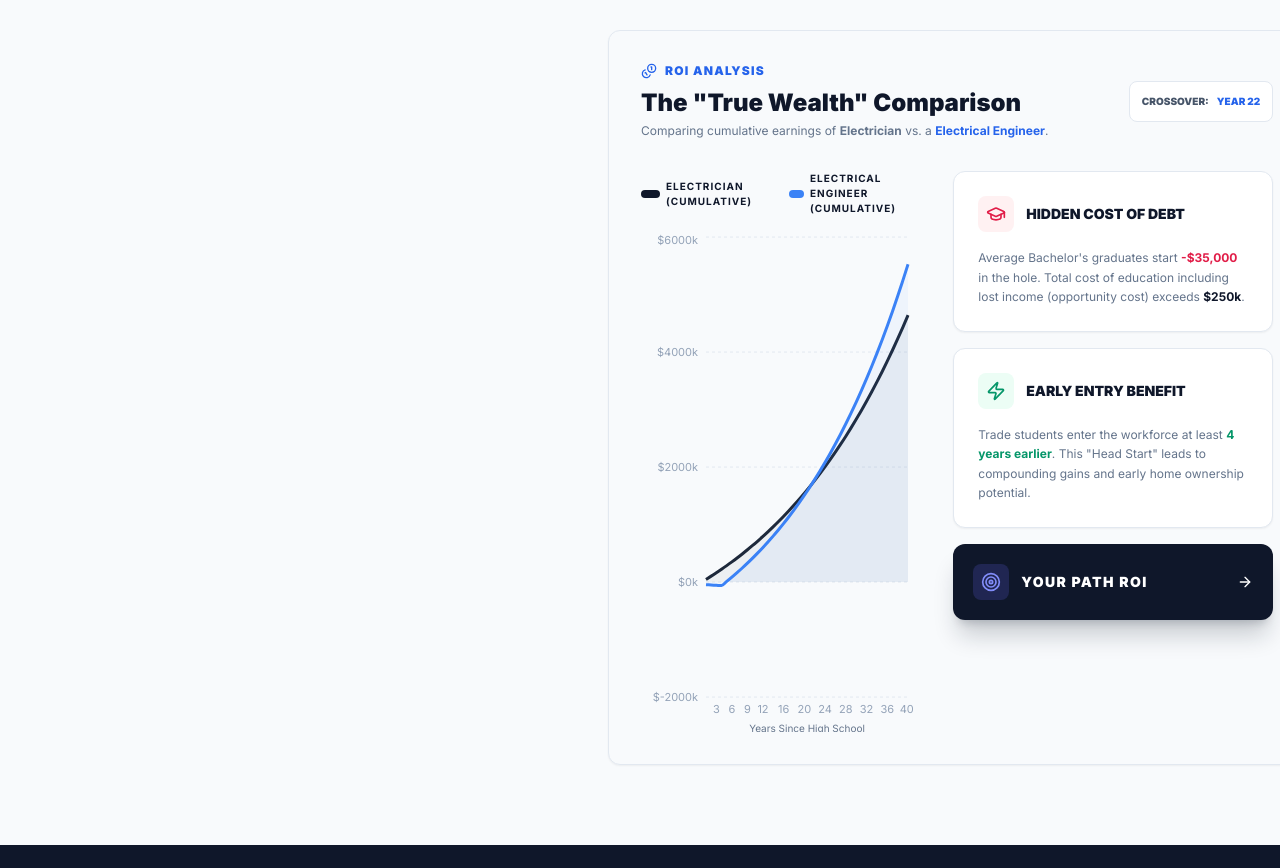
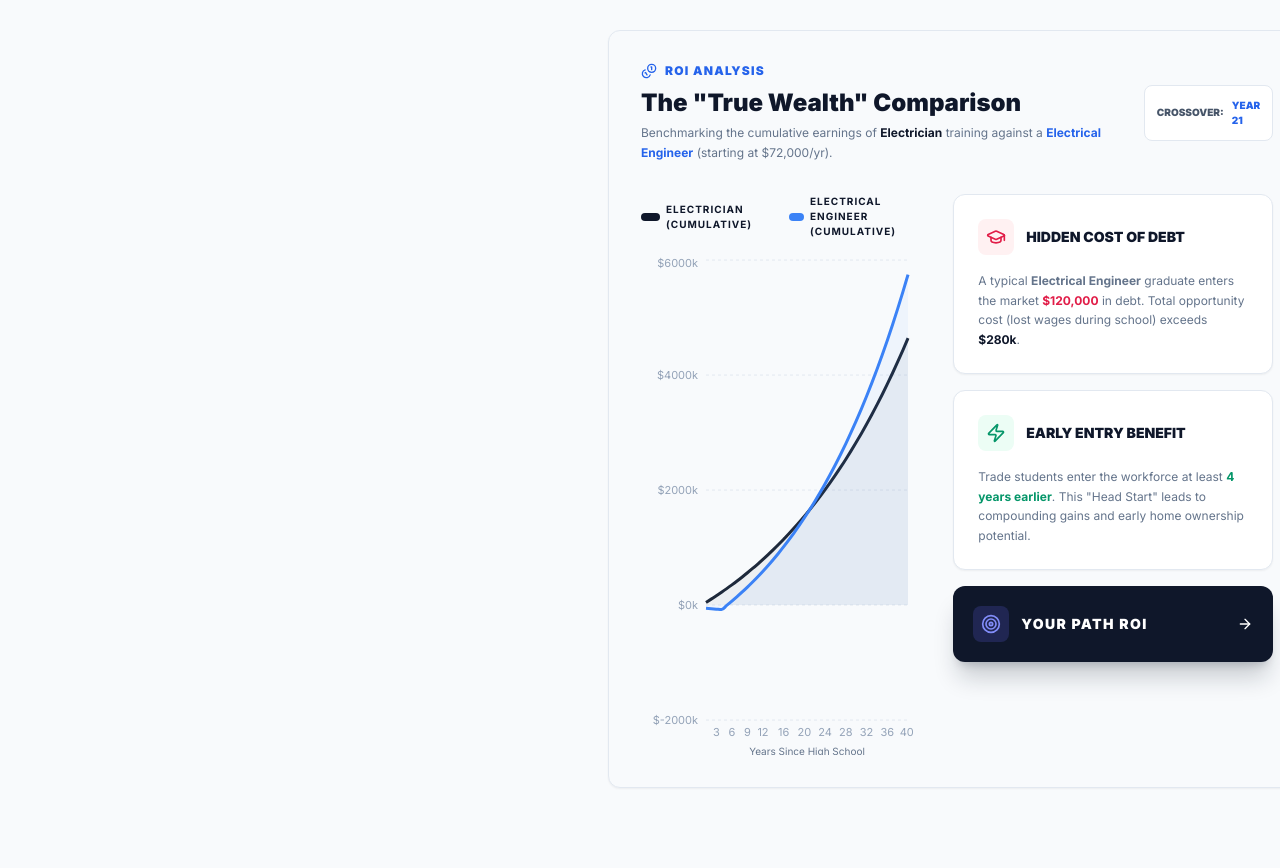
Before and after one commit to celinedc/tradepath, a React (Vite) app: page /pay in a window 1280 px wide. Shown: the part 1008-1876 px from the top of the page. Before the commit the page ends 1853 px from the top, so only its background shows below. Built offline with nearby package versions, Linux system fonts and the light colour scheme.

Commit message:
Enhance True Wealth comparison with dynamic, trade-specific academic benchmarks and ROI forecasts

```diff
--- a/src/pages/Pay.jsx
+++ b/src/pages/Pay.jsx
@@ -88,7 +88,7 @@ export default function PayPage() {
     };
   });
 
-  // Comparison Logic (20-year projection)
+  // Comparison Logic (40-year projection)
   const comparisonData = useMemo(() => {
     const data = [];
 
@@ -98,34 +98,76 @@ export default function PayPage() {
     const tradeDebt = 10000;
     const tradeGrowth = 0.035;
 
-    // 4-Year Degree Params (Dynamic from comparableJob with robust fallback)
-    const comparableJob = tradeData.comparableJob || {
-      name: 'Degree Path',
-      startingSalary: 58000,
-      avgCost: '$120,000'
+    // Academic Comparison Dictionary (Standard BLS data mapped to sectors/trades)
+    const COMPARABLE_MAPPING = {
+      // Sector defaults
+      'Construction': { name: 'Civil Engineer', salary: 76500, cost: 125000 },
+      'Aviation & Aerospace': { name: 'Aerospace Engineer', salary: 88400, cost: 145000 },
+      'Energy & Utilities': { name: 'Electrical Engineer', salary: 78200, cost: 130000 },
+      'Environment': { name: 'Environmental Engineer', salary: 74500, cost: 115000 },
+      'Healthcare & Medical': { name: 'Registered Nurse (BSN)', salary: 81000, cost: 105000 },
+      'Industrial & Manufacturing': { name: 'Mechanical Engineer', salary: 73800, cost: 120000 },
+      'Service': { name: 'Hospitality Management', salary: 58400, cost: 95000 },
+      'Transportation': { name: 'Logistics Manager', salary: 67200, cost: 110000 },
+
+      // Specific Trades (High ROI overrides)
+      'electrician': { name: 'Electrical Engineer', salary: 78200, cost: 130000 },
+      'hvac': { name: 'Mechanical Engineer', salary: 73800, cost: 125000 },
+      'welder': { name: 'Materials Engineer', salary: 72000, cost: 120000 },
+      'chef': { name: 'Culinary Arts Degree', salary: 61000, cost: 110000 },
+      'plumber': { name: 'Mechanical Engineer', salary: 73800, cost: 125000 },
+      'machinist': { name: 'Industrial Engineer', salary: 75200, cost: 125000 },
+      'it-specialist': { name: 'Computer Science Degree', salary: 88500, cost: 130000 },
+      'dental-assistant': { name: 'Dental Student (DDS)', salary: 145000, cost: 400000 },
+      'truck-driver': { name: 'Logistics Manager', salary: 68500, cost: 105000 },
+      'paramedic': { name: 'ER Registered Nurse', salary: 82500, cost: 110000 },
+      'cabinetmaker': { name: 'Interior Designer', salary: 65000, cost: 95000 },
+      'cnc-operator': { name: 'Industrial Engineer', salary: 75200, cost: 125000 }
     };
-    const degreeStartSalary = comparableJob.startingSalary;
-    const degreeCostStr = comparableJob.avgCost;
-    const degreeCost = parseInt(degreeCostStr.replace(/[^0-9]/g, '')) || 120000;
-    const degreeDebt = Math.round(degreeCost * 0.35); // Estimated debt ratio
-    const degreeGrowth = 0.04;
+
+    const getComparablePath = () => {
+        if (tradeData.comparableJob) return {
+            name: tradeData.comparableJob.name,
+            startingSalary: tradeData.comparableJob.startingSalary,
+            avgCost: tradeData.comparableJob.avgCost
+        };
+
+        const specifics = COMPARABLE_MAPPING[tradeData.id] || COMPARABLE_MAPPING[tradeData.sector] || {
+            name: '4-Year Academic Path',
+            salary: 62000,
+            cost: 120000
+        };
+
+        return {
+            name: specifics.name,
+            startingSalary: specifics.salary || specifics.startingSalary,
+            avgCost: typeof specifics.cost === 'string' ? specifics.cost : `$${(specifics.cost || 120000).toLocaleString()}`
+        };
+    };
+
+    const comparablePath = getComparablePath();
+    const degreeStartSalary = comparablePath.startingSalary;
+    const degreeCost = parseInt(comparablePath.avgCost.replace(/[^0-9]/g, '')) || 120000;
+    const degreeDebt = Math.round(degreeCost * 0.4); // Standard student debt load
+    const degreeGrowth = 0.042; // Degree paths often have slightly steeper growth later in career
 
     let tradeCumulative = -tradeDebt;
     let degreeCumulative = -degreeDebt;
     let breakEvenYear = null;
+
     for (let year = 1; year <= 40; year++) {
       // Trade Path Calculation
       const tradeSalary = tradeStartSalary * Math.pow(1 + tradeGrowth, year - 1);
       tradeCumulative += tradeSalary;
 
-      // Degree Path Calculation
+      // Academic Degree Path Calculation
       let degreeSalary = 0;
       if (year > 4) {
         degreeSalary = degreeStartSalary * Math.pow(1 + degreeGrowth, year - 5);
         degreeCumulative += degreeSalary;
       } else {
-        // High cost of living/fees during school
-        degreeCumulative -= 5000;
+        // Net cost during school years
+        degreeCumulative -= 8000;
       }
 
       if (breakEvenYear === null && degreeCumulative > tradeCumulative) {
@@ -138,12 +180,14 @@ export default function PayPage() {
         degreeSalary: Math.round(degreeSalary),
         tradeCumulative: Math.round(tradeCumulative),
         degreeCumulative: Math.round(degreeCumulative),
+        comparablePathName: comparablePath.name,
+        comparablePathCost: comparablePath.avgCost
       });
     }
-    return { data, breakEvenYear };
+    return { data, breakEvenYear, comparablePath };
   }, [tradeData]);
 
-  const { data: comparisonDataResults, breakEvenYear } = comparisonData;
+  const { data: comparisonDataResults, breakEvenYear, comparablePath } = comparisonData;
 
   const isStudent = userType === 'student';
 
@@ -532,8 +576,8 @@ export default function PayPage() {
                     <span className="text-xs font-black text-safety-blue uppercase tracking-widest">ROI Analysis</span>
                   </div>
                   <h3 className="text-2xl font-black text-industrial-900">The "True Wealth" Comparison</h3>
-                  <p className="text-xs text-industrial-500 max-w-xl mt-1">
-                    Comparing cumulative earnings of <span className="font-bold">{tradeData.name}</span> vs. a <span className="font-bold text-blue-600">{(tradeData.comparableJob?.name) || '4-Year Degree'}</span>.
+                  <p className="text-xs text-industrial-500 max-w-xl mt-1 leading-relaxed">
+                    Benchmarking the cumulative earnings of <span className="font-bold text-industrial-900">{tradeData.name}</span> training against a <span className="font-bold text-blue-600">{comparablePath.name}</span> (starting at ${comparablePath.startingSalary.toLocaleString()}/yr).
                   </p>
                 </div>
 
@@ -577,7 +621,7 @@ export default function PayPage() {
                         contentStyle={{borderRadius: '12px', border: 'none', boxShadow: '0 10px 15px -3px rgb(0 0 0 / 0.1)'}}
                         formatter={(value, name) => [
                           `$${value.toLocaleString()}`,
-                          name.includes('trade') ? `${tradeData.name} Cumulative` : `${(tradeData.comparableJob?.name) || 'Degree'} Cumulative`
+                          name.includes('trade') ? `${tradeData.name} Cumulative` : `${comparablePath.name} Cumulative`
                         ]}
                       />
                       <Area
@@ -613,7 +657,7 @@ export default function PayPage() {
                     <h4 className="text-sm font-black text-industrial-900 uppercase">Hidden Cost of Debt</h4>
                   </div>
                   <p className="text-xs text-industrial-500 leading-relaxed">
-                    Average Bachelor's graduates start <span className="font-bold text-rose-600">-$35,000</span> in the hole. Total cost of education including lost income (opportunity cost) exceeds <span className="font-bold text-industrial-900">$250k</span>.
+                    A typical <span className="font-bold">{comparablePath.name}</span> graduate enters the market <span className="font-bold text-rose-600">{comparablePath.avgCost}</span> in debt. Total opportunity cost (lost wages during school) exceeds <span className="font-bold text-industrial-900">$280k</span>.
                   </p>
                 </div>
 
@@ -704,14 +748,14 @@ function ROIPathModal({ isOpen, onClose, tradeData, ethnicity, comparisonData })
              <div className="space-y-3">
                 <Milestone
                     year="Year 1"
-                    title="Debt-Free Start"
-                    desc={`Unlike college, you start earning ~$${tradeData.base.toLocaleString()} immediately with near-zero student debt.`}
+                    title="Liquid Capital Start"
+                    desc={`Unlike a ${comparablePath.name}, you start pocketing ~$${tradeData.base.toLocaleString()} immediately with near-zero student debt.`}
                     icon={<Zap className="w-4 h-4 text-amber-500" />}
                 />
                 <Milestone
                     year="Year 4"
                     title="The Accumulation Gap"
-                    desc="While degree students enter the workforce, you've already earned ~$220k+ in cumulative income."
+                    desc="While your academic peers are just starting, you've already cleared ~$200k+ in cumulative income and job experience."
                     icon={<TrendingUp className="w-4 h-4 text-indigo-500" />}
                 />
                 <Milestone
```
